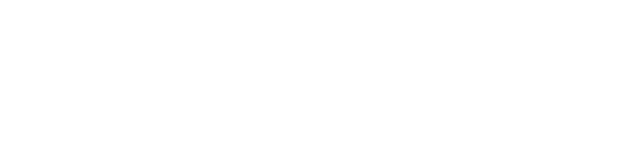
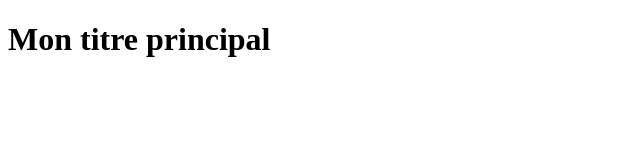
Before and after one commit to ramus84/Dev5Coursgit, a plain HTML site: page index.html in a window 1280 px wide. Shown: the whole page, without its empty margins (0-640 px from the left). Drawn offline with Linux system fonts and the light colour scheme.

Commit message:
Ajout titre sur la plage index

```diff
--- a/index.html
+++ b/index.html
@@ -7,5 +7,7 @@
 </head>
 <body>
 
+    <h1>Mon titre principal</h1>
+
 </body>
 </html>
```
